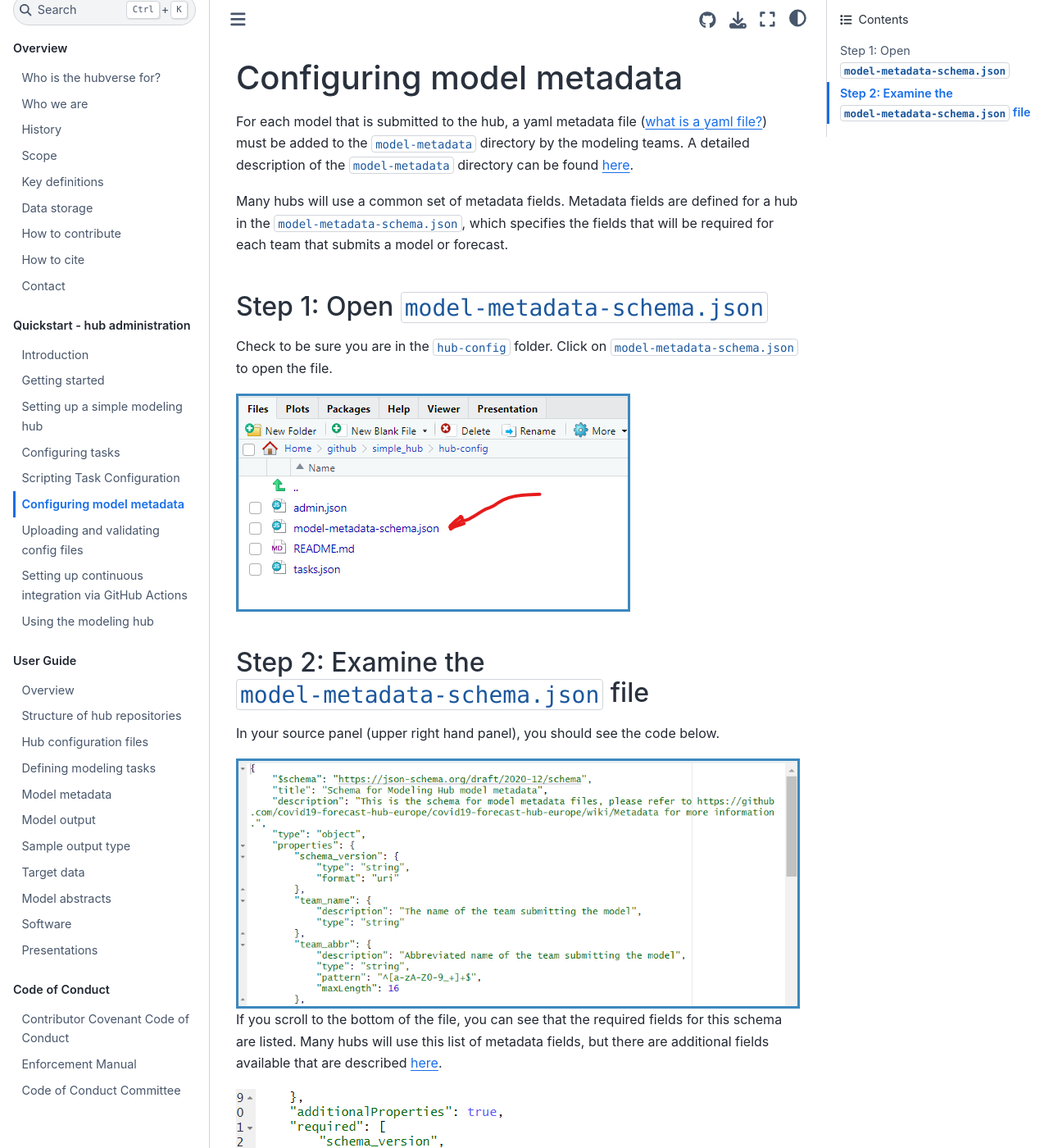
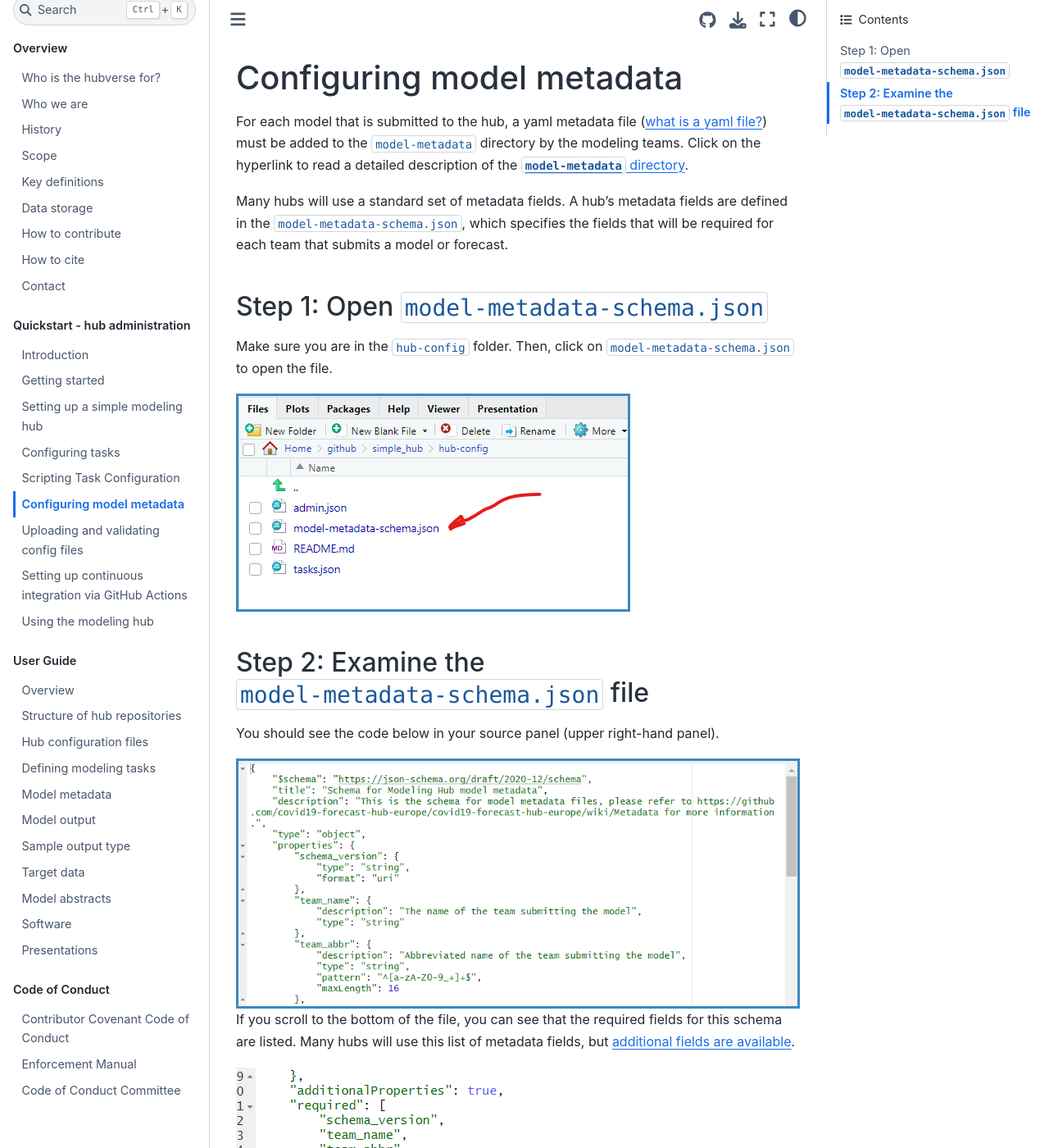
Before and after one commit to hubverse-org/hubDocs, a Sphinx documentation site: the page built from docs/source/quickstart-hub-admin/model-metadata-schema.md, in a window 1280 px wide and 1400 px high. Shown: the whole window at 82% size. Built offline with Sphinx 7.4.7 and the Sphinx Book theme 1.1.4, drawn with Linux system fonts in a browser that asks for light colours; comment, search, counter and statistics services are not loaded; some of the changed text lies outside the part shown.

Commit message:
uninformative links and Grammarly fixes

````diff
--- a/docs/source/quickstart-hub-admin/model-metadata-schema.md
+++ b/docs/source/quickstart-hub-admin/model-metadata-schema.md
@@ -1,12 +1,12 @@
 # Configuring model metadata
 
-For each model that is submitted to the hub, a yaml metadata file ([what is a yaml file?](https://circleci.com/blog/what-is-yaml-a-beginner-s-guide/)) must be added to the `model-metadata` directory by the modeling teams. A detailed description of the `model-metadata` directory can be found [here](../user-guide/model-metadata.md).
+For each model that is submitted to the hub, a yaml metadata file ([what is a yaml file?](https://circleci.com/blog/what-is-yaml-a-beginner-s-guide/)) must be added to the `model-metadata` directory by the modeling teams. Click on the hyperlink to read a detailed description of the [`model-metadata` directory](../user-guide/model-metadata.md).
 
-Many hubs will use a common set of metadata fields. Metadata fields are defined for a hub in the `model-metadata-schema.json`, which specifies the fields that will be required for each team that submits a model or forecast.
+Many hubs will use a standard set of metadata fields. A hub's metadata fields are defined in the `model-metadata-schema.json`, which specifies the fields that will be required for each team that submits a model or forecast.
 
 ## Step 1: Open `model-metadata-schema.json`
 
-Check to be sure you are in the `hub-config` folder. Click on `model-metadata-schema.json` to open the file.
+Make sure you are in the `hub-config` folder. Then, click on `model-metadata-schema.json` to open the file.
 
 ```{image} ../images/model-metadata-schema-json.png
 :alt: Screenshot of how to open model-metadata-schema.json file in RStudio
@@ -15,18 +15,18 @@ Check to be sure you are in the `hub-config` folder. Click on `model-metadata-sc
 
 ## Step 2: Examine the `model-metadata-schema.json` file
 
-In your source panel (upper right hand panel), you should see the code below.
+You should see the code below in your source panel (upper right-hand panel).
 
 ```{image} ../images/model-metadata-schema-0.png
 :alt: Screenshot of the code in the model-metadata-schema.json file
 :class: bordered
 ```
 
-If you scroll to the bottom of the file, you can see that the required fields for this schema are listed. Many hubs will use this list of metadata fields, but there are additional fields available that are described [here](../user-guide/model-metadata.md).
+If you scroll to the bottom of the file, you can see that the required fields for this schema are listed. Many hubs will use this list of metadata fields, but [additional fields are available](../user-guide/model-metadata.md).
 
 ![Code for the required fields of metadata in model-metadata-schema.json](../images/model-metadata-schema-1.png)
 
-For each metadata field, the schema defines the properties of the field. Below is the code defining the properties of the fields `team_abbr`, `model_name`, `model_abbr`, and `model_version`.
+The schema defines the properties of each metadata field. Below is the code defining the properties of the fields `team_abbr`, `model_name`, `model_abbr`, and `model_version`.
 
 ```{image} ../images/model-metadata-schema-2.png
 :alt: Fragment of code from model-metadata-schema.json
````
